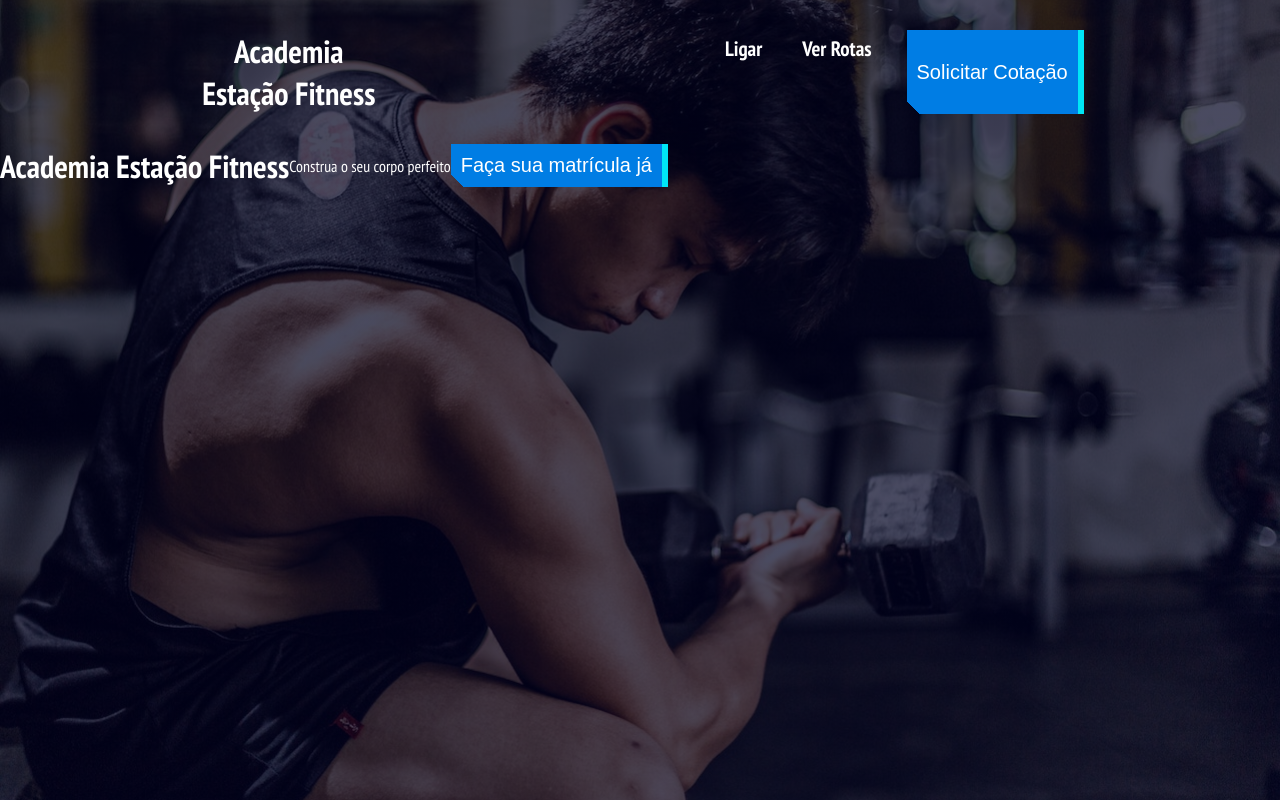
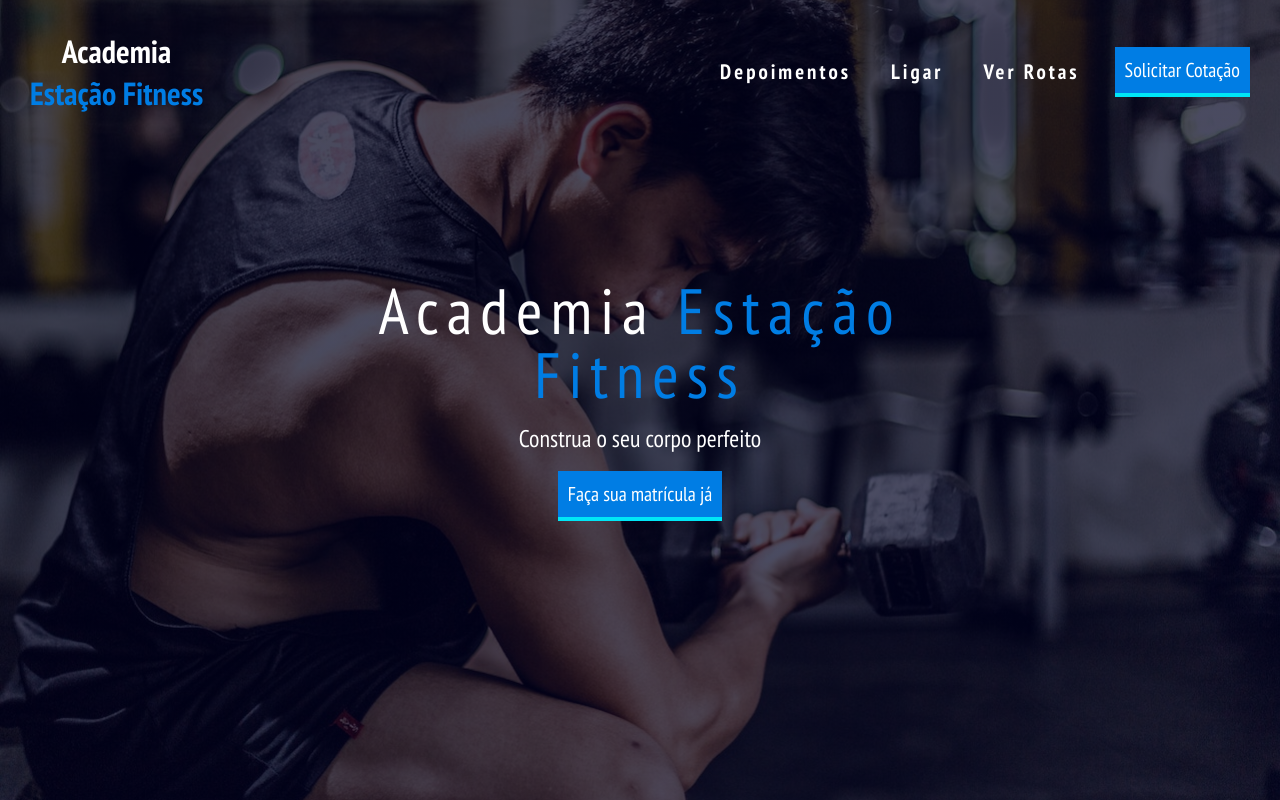
Before and after one commit to jotapeRP/Acad, a React (Create React App) app: page / in a window 1280 px wide. Built offline with nearby package versions, Linux system fonts and the light colour scheme.

Commit message:
att do projeto

```diff
--- a/src/App.css
+++ b/src/App.css
@@ -27,12 +27,13 @@
 .navbar {
   padding: 30px;
   display: flex;
-  justify-content: space-around;
+  justify-content: space-between;
 }
 
 nav {
   display: flex;
   justify-content: space-between;
+  align-items: center;
 }
 
 .navbar h2 {
@@ -53,26 +54,29 @@ nav ul {
 nav ul li {
   margin-right: 30px;
   display: inline;
+  letter-spacing: 3px;
 }
 
 nav ul li p {
   display: block;
   padding: 5px;
   cursor: pointer;
+  border-bottom: 1px solid transparent;
 }
 
 nav ul li p:hover {
   border-bottom: 1px solid var(--blue);
+  transition: 0.5s;
 }
 
 button {
+  margin: auto;
   padding: 10px;
   font-size: 20px;
-  font-family: "Bebas Neue", sans-serif;
-  background: linear-gradient(45deg, transparent 5%, var(--blue) 5%);
+  background: var(--blue);
   border: 0;
   color: #fff;
-  box-shadow: 6px 0px 0px #00e6f6;
+  border-bottom: 4px solid #00e6f6;
   outline: transparent;
   position: relative;
   user-select: none;
@@ -80,9 +84,31 @@ button {
   touch-action: manipulation;
   cursor: pointer;
 }
+button:hover {
+  transition: 0.3s;
+  background: transparent;
+  border-bottom: 4px solid var(--blue);
+}
 
 .logomarca {
   display: flex;
-  align-items: center;
+  flex-direction: column;
   text-align: center;
+  line-height: 4em;
+  position: absolute;
+  top: 50%;
+  left: 50%;
+  transform: translate(-50%, -50%);
 }
+
+.logomarca h1 {
+  font-size: 4em;
+  font-weight: normal;
+  letter-spacing: 8px;
+}
+span {
+  color: var(--blue);
+}
+.logomarca p {
+  font-size: 1.5em;
+}
--- a/src/components/Home.js
+++ b/src/components/Home.js
@@ -6,8 +6,10 @@ const Home = () => {
     <div className="home">
       <Navbar />
       <div className="logomarca">
-        <h1>Academia Estação Fitness</h1>
-        <span>Construa o seu corpo perfeito</span>
+        <h1>
+          Academia <span>Estação Fitness</span>
+        </h1>
+        <p>Construa o seu corpo perfeito</p>
         <button>Faça sua matrícula já</button>
       </div>
     </div>
--- a/src/components/Navbar.js
+++ b/src/components/Navbar.js
@@ -6,10 +6,13 @@ const Navbar = () => {
       <h2>
         Academia
         <br />
-        Estação Fitness
+        <span>Estação Fitness</span>
       </h2>
       <nav>
         <ul>
+          <li>
+            <p>Depoimentos</p>
+          </li>
           <li>
             <p>Ligar</p>
           </li>
```
